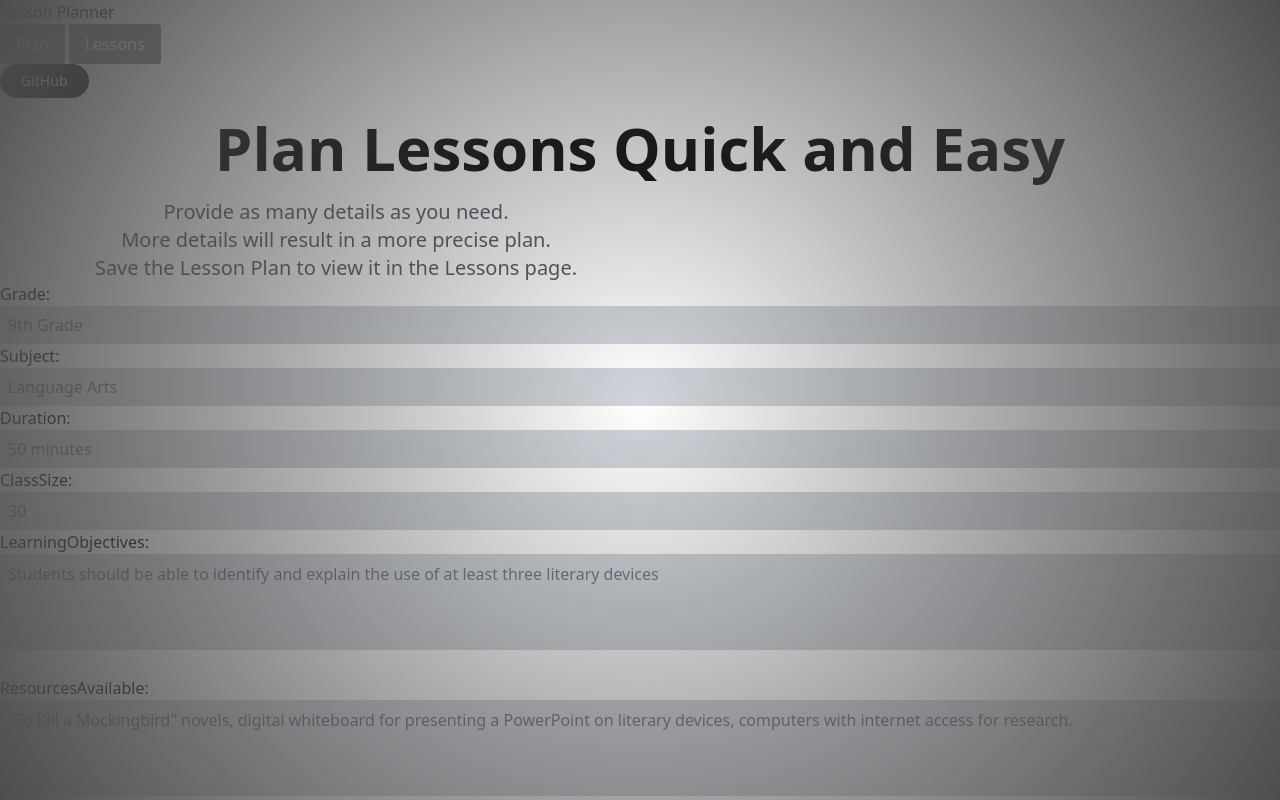
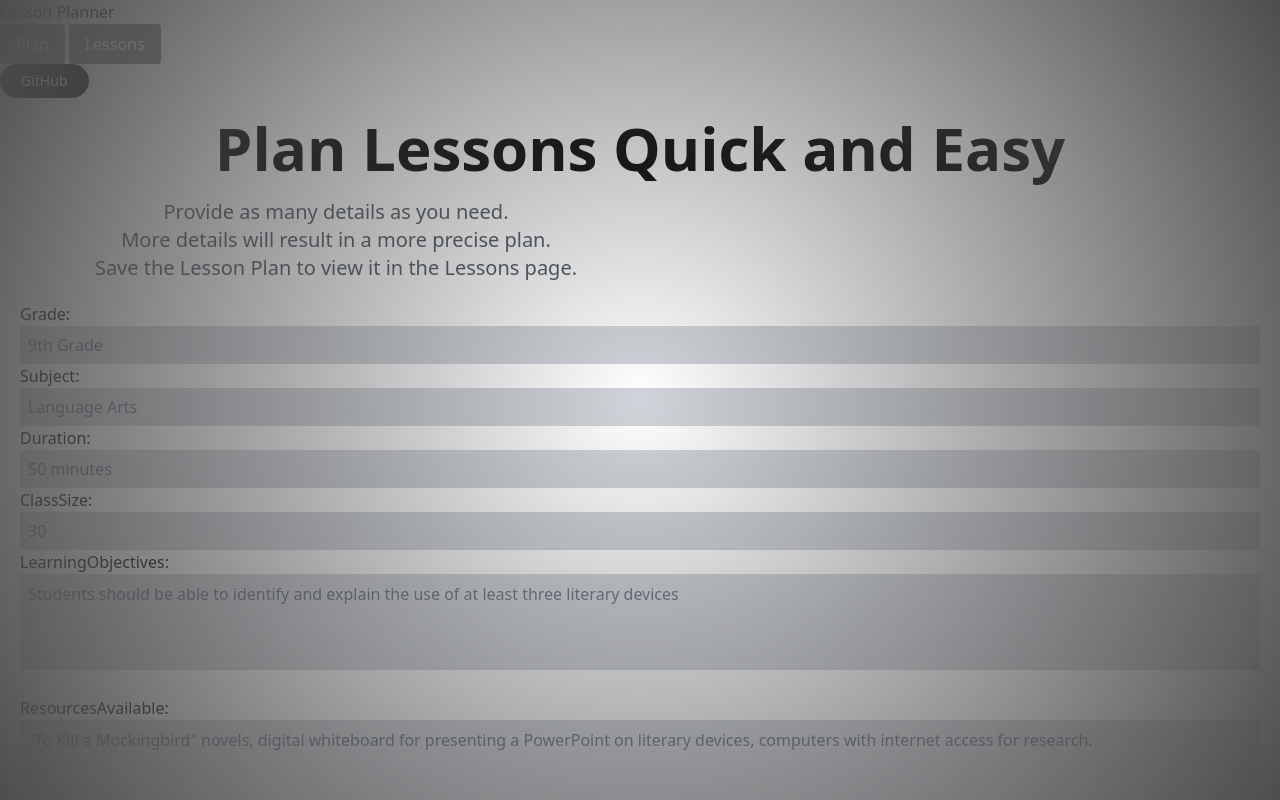
Before and after one commit to ajboman/LessonPlanner, a React (Vite) app: page /plan in a window 1280 px wide. Shown: the top 800 px of the page. Built offline with nearby package versions, Linux system fonts and the light colour scheme.

Commit message:
center data

```diff
--- a/src/components/Form.jsx
+++ b/src/components/Form.jsx
@@ -96,6 +96,7 @@ const Form = ({ saveLesson }) => {
   const closePopup = () => setShowPopup(false);
    return (
     <section className="mt-16 w-full flex justify-center items-center">
+      <div className="popup-container">
         <form
           className="relative flex flex-col gap-4"
           onSubmit={handleSubmit}
@@ -120,8 +121,10 @@ const Form = ({ saveLesson }) => {
             <img src={loaderSvg} alt="Loading" />
           </div>
         )}
+      </div>
     </section>
   );
 };
 
+
 export default Form;
```
Lines whose indentation alone changed are shown as unchanged.
